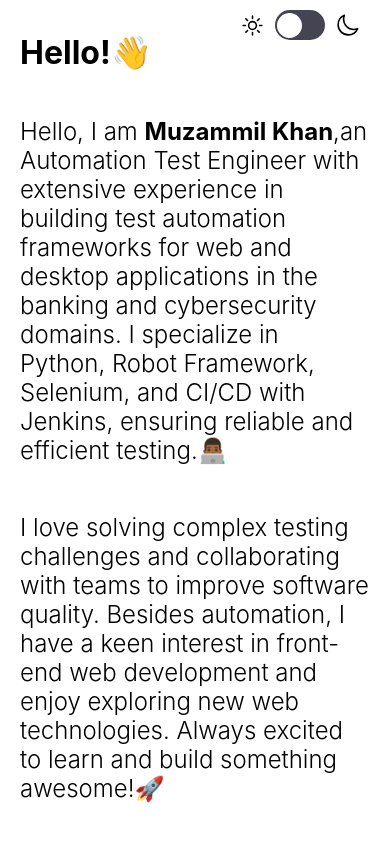
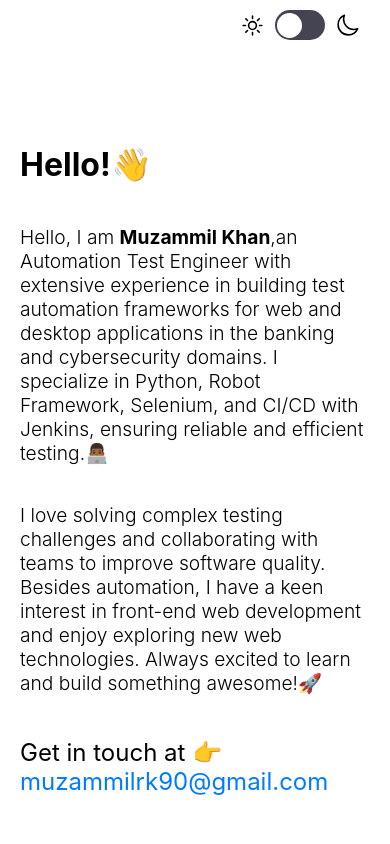
Before and after one commit to muzammil2208/portfoliov2, a React (Create React App) app: page / in a window 390 px wide. Shown: the top 844 px of the page. Built offline with nearby package versions, Linux system fonts and the light colour scheme.

Commit message:
mobile friendly update at 989 px

```diff
--- a/src/index.css
+++ b/src/index.css
@@ -344,7 +344,7 @@
 
 /* mobile screen styling */
 
-@media only screen and (max-width:700px)
+@media only screen and (max-width:989px)
 {
       .container
     {
@@ -358,6 +358,7 @@
     /* jumbotron styling */
     .jumbotron
     {
+
       display:flex;
       flex-direction:column;
       height: 100vh;
@@ -369,7 +370,7 @@
     }
     .jumbotron_content
     {
-      font-size:1.5rem;
+      font-size:1.2rem;
       width:100%;
       font-weight: 350;
     }
@@ -592,9 +593,10 @@
     {
       display:flex;
       align-items: center;
-      font-size:1rem;
+      font-size:0.9rem;
       font-weight: 400;
       width:100%;
+
       justify-content: center;
 
     }
```
